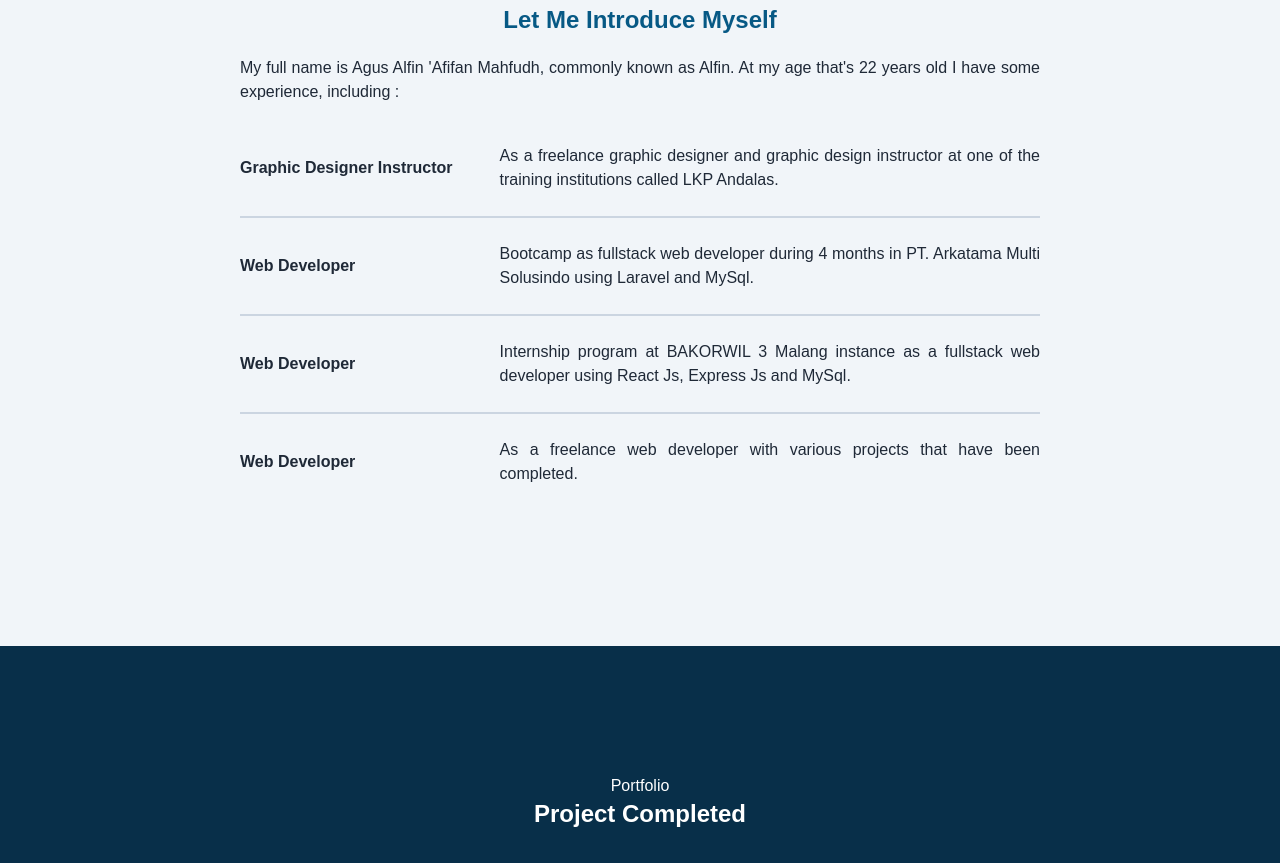
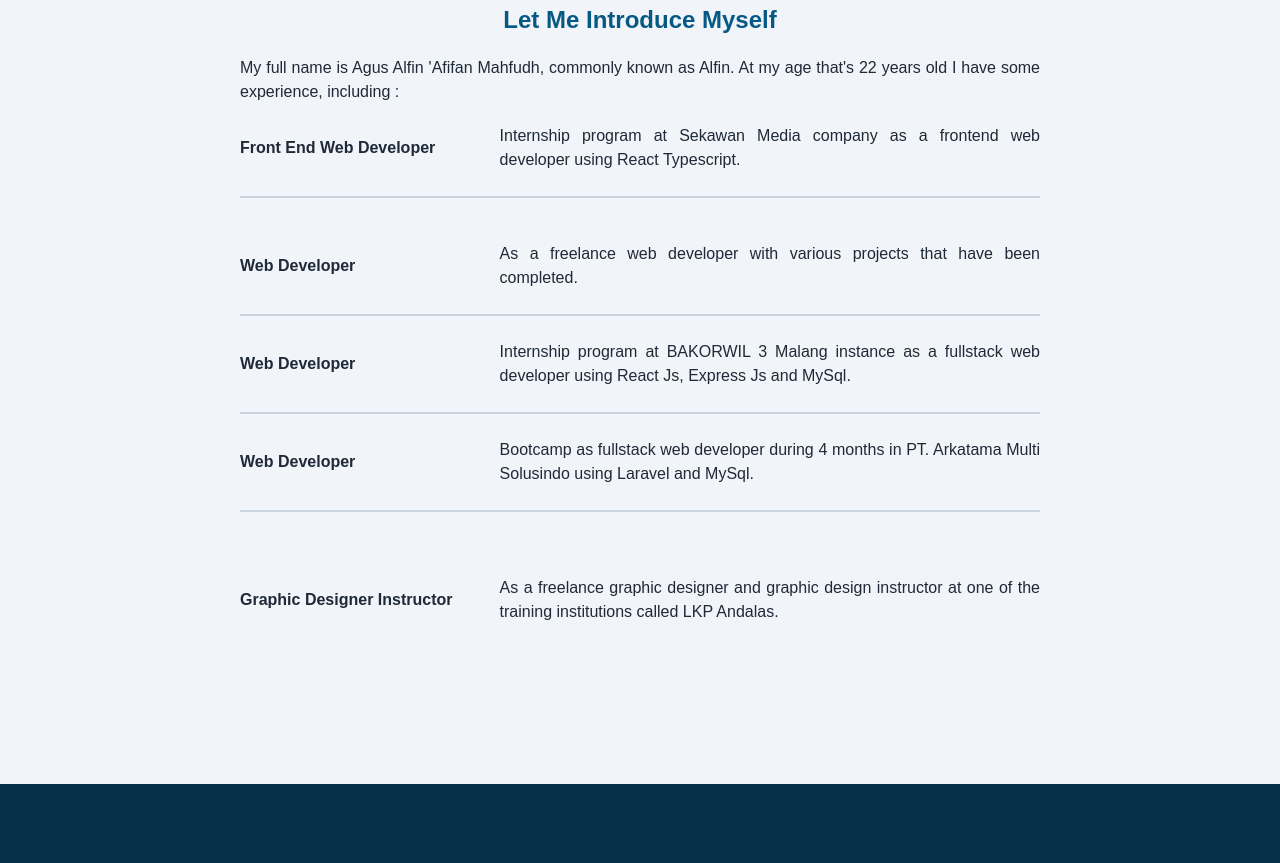
Before and after one commit to AlfinAfifan/portfolio, a React (Vite) app: page / in a window 1280 px wide. Shown: the part 960-1823 px from the top of the page. Built offline with nearby package versions, Linux system fonts and the light colour scheme.

Commit message:
update image & cv

```diff
--- a/src/App.jsx
+++ b/src/App.jsx
@@ -1,6 +1,6 @@
 import { Bars3BottomRightIcon, EnvelopeIcon, XMarkIcon } from '@heroicons/react/24/solid';
 import { useEffect, useState } from 'react';
-import Profil from './assets/images/profil.jpg';
+import Profil from './assets/images/foto.jpg';
 import data from './data.json';
 
 function App() {
@@ -98,7 +98,7 @@ function App() {
             I am a person who loves the challenges and the world of technology. I am committed to continuously learning and keeping up with the developments in programming languages. The reason I love programming is because of the
             challenges inherent in the programming world, especially when encountering errors during the application development process.
           </p>
-          <a href="https://drive.google.com/file/d/1qgPUDfKfUOP0evC_Ue9cQeX-AN4wSrei/view?usp=sharing" className="bg-sky-700 mt-8 px-5 text-sm lg:text-base hover:bg-sky-800 py-2 rounded-full text-white">
+          <a href="https://drive.google.com/file/d/1BY5Fg9t47yNPweu3NK87TRoaP48Jn6wT/view?usp=sharing" target="_blank" className="bg-sky-700 mt-8 px-5 text-sm lg:text-base hover:bg-sky-800 py-2 rounded-full text-white">
             Curriculum Vitae
           </a>
         </div>
@@ -112,9 +112,19 @@ function App() {
           <div className="text-sm lg:text-base mx-auto">About Me</div>
           <h1 className="text-xl lg:text-2xl font-semibold mx-auto text-sky-800">Let Me Introduce Myself</h1>
           <p className="text-sm lg:text-base text-justify mx-auto mt-5">My full name is Agus Alfin 'Afifan Mahfudh, commonly known as Alfin. At my age that's 22 years old I have some experience, including :</p>
-          <div className="flex items-center gap-7 mt-5 lg:mt-10 justify-start">
-            <h1 className="font-semibold w-[30%] ">Graphic Designer Instructor</h1>
-            <p className="text-justify w-[70%]">As a freelance graphic designer and graphic design instructor at one of the training institutions called LKP Andalas.</p>
+          <div className="flex items-center gap-7 mt-5 justify-start">
+            <h1 className="font-semibold w-[30%] ">Front End Web Developer</h1>
+            <p className="text-justify w-[70%]">Internship program at Sekawan Media company as a frontend web developer using React Typescript.</p>
+          </div>
+          <div className="h-0.5 w-full bg-slate-300 my-6"></div>
+          <div className="flex items-center gap-7 mt-5 justify-start">
+            <h1 className="font-semibold w-[30%] ">Web Developer</h1>
+            <p className="text-justify w-[70%]">As a freelance web developer with various projects that have been completed.</p>
+          </div>
+          <div className="h-0.5 w-full bg-slate-300 my-6"></div>
+          <div className="flex items-center gap-7 justify-start">
+            <h1 className="font-semibold w-[30%] ">Web Developer</h1>
+            <p className="text-justify w-[70%]">Internship program at BAKORWIL 3 Malang instance as a fullstack web developer using React Js, Express Js and MySql.</p>
           </div>
           <div className="h-0.5 w-full bg-slate-300 my-6"></div>
           <div className="flex items-center justify-start gap-7">
@@ -122,14 +132,9 @@ function App() {
             <p className="text-justify w-[70%]">Bootcamp as fullstack web developer during 4 months in PT. Arkatama Multi Solusindo using Laravel and MySql.</p>
           </div>
           <div className="h-0.5 w-full bg-slate-300 my-6"></div>
-          <div className="flex items-center gap-7 justify-start">
-            <h1 className="font-semibold w-[30%] ">Web Developer</h1>
-            <p className="text-justify w-[70%]">Internship program at BAKORWIL 3 Malang instance as a fullstack web developer using React Js, Express Js and MySql.</p>
-          </div>
-          <div className="h-0.5 w-full bg-slate-300 my-6"></div>
-          <div className="flex items-center gap-7 justify-start">
-            <h1 className="font-semibold w-[30%] ">Web Developer</h1>
-            <p className="text-justify w-[70%]">As a freelance web developer with various projects that have been completed.</p>
+          <div className="flex items-center gap-7 lg:mt-10 justify-start">
+            <h1 className="font-semibold w-[30%] ">Graphic Designer Instructor</h1>
+            <p className="text-justify w-[70%]">As a freelance graphic designer and graphic design instructor at one of the training institutions called LKP Andalas.</p>
           </div>
         </div>
       </div>
```
Also changed, not shown: src/assets/images/foto.jpg (added).
